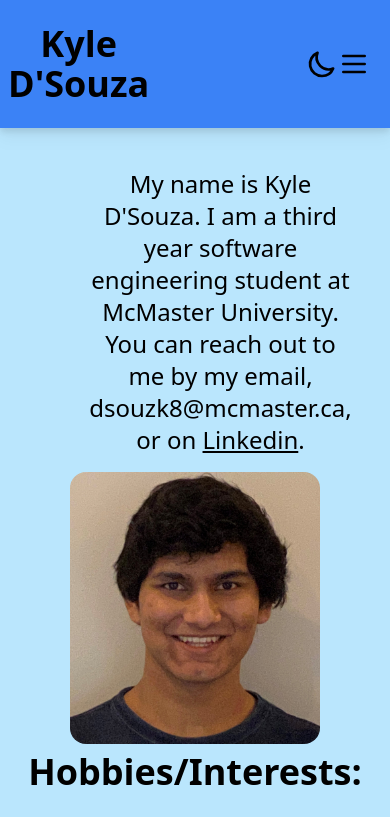
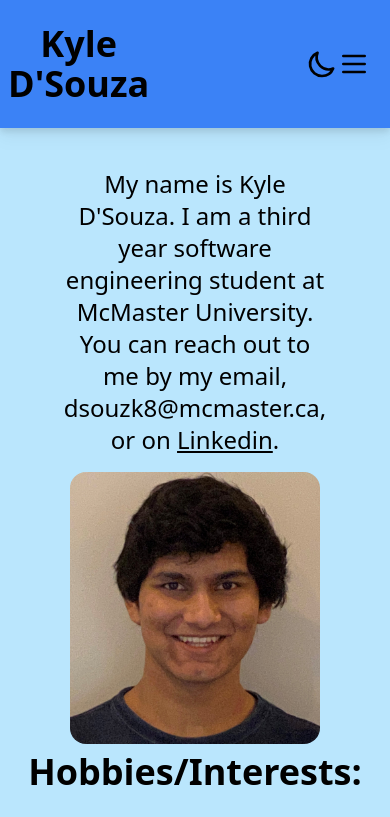
Before and after one commit to kyle4908/Website, a React (Create React App) app: page /About in a window 390 px wide. Shown: the top 817 px of the page. Built offline with nearby package versions, Linux system fonts and the light colour scheme.

Commit message:
Fixed Mobile Format Error on About page

```diff
--- a/src/components/About.jsx
+++ b/src/components/About.jsx
@@ -6,7 +6,7 @@ const About = () => {
         <div className='w-full h-screen bg-sky-200 dark:bg-dark-back flex flex-col'>
             <div className='flex flex-col justify-center mt-40 items-center'>
                 <div className='flex justify-center items-center flex-wrap w-full bg-sky-200 dark:bg-dark-back'>
-                    <div className='flex text-2xl p-2 text-center flex-wrap w-7/12'>
+                    <div className='flex text-2xl p-2 text-center flex-wrap items-center justify-center w-7/12'>
                         <p>
                             {"My name is Kyle D'Souza. I am a third year software engineering student at McMaster University. You can reach out to me by my email, dsouzk8@mcmaster.ca, or on "}
                             <a rel='noreferrer' href='https://www.linkedin.com/in/kyle-d-souza-0036891b8/' target="_blank" className='underline hover:font-bold'>{"Linkedin"}</a>.
```
